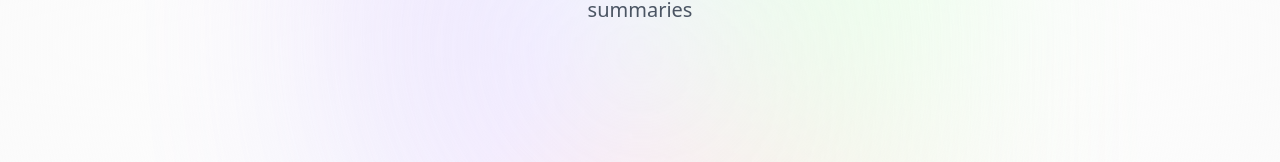
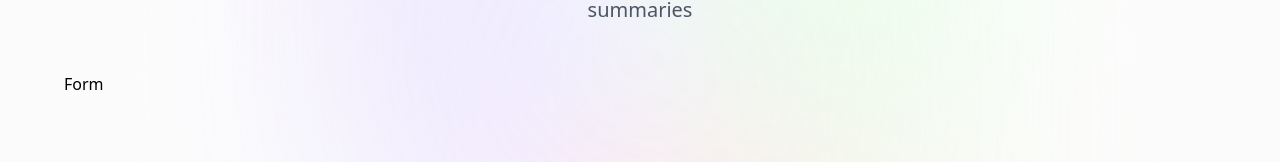
Before and after one commit to anoopraju31/ai-article-summarizer, a React (Create React App) app: page / in a window 1280 px wide. Shown: the part 354-516 px from the top of the page. Built offline with nearby package versions, Linux system fonts and the light colour scheme.

Commit message:
Form initial

```diff
--- /dev/null
+++ b/src/components/Form.tsx
@@ -0,0 +1,7 @@
+import React from 'react'
+
+const Form = () => {
+	return <div>Form</div>
+}
+
+export default Form
--- a/src/components/index.ts
+++ b/src/components/index.ts
@@ -1,3 +1,4 @@
 export {default as Navbar} from './Navbar'
 export {default as Footer} from './Footer'
 export {default as Hero} from './Hero'
+export {default as Form} from './Form'
--- a/src/pages/Home.tsx
+++ b/src/pages/Home.tsx
@@ -1,10 +1,10 @@
-import React from 'react'
-import { Hero } from '../components'
+import { Form, Hero } from '../components'
 
 const Home = () => {
 	return (
 		<div className='w-full max-w-7xl min-h-screen mx-auto sm:px-16 px-6'>
 			<Hero />
+			<Form />
 		</div>
 	)
 }
```
